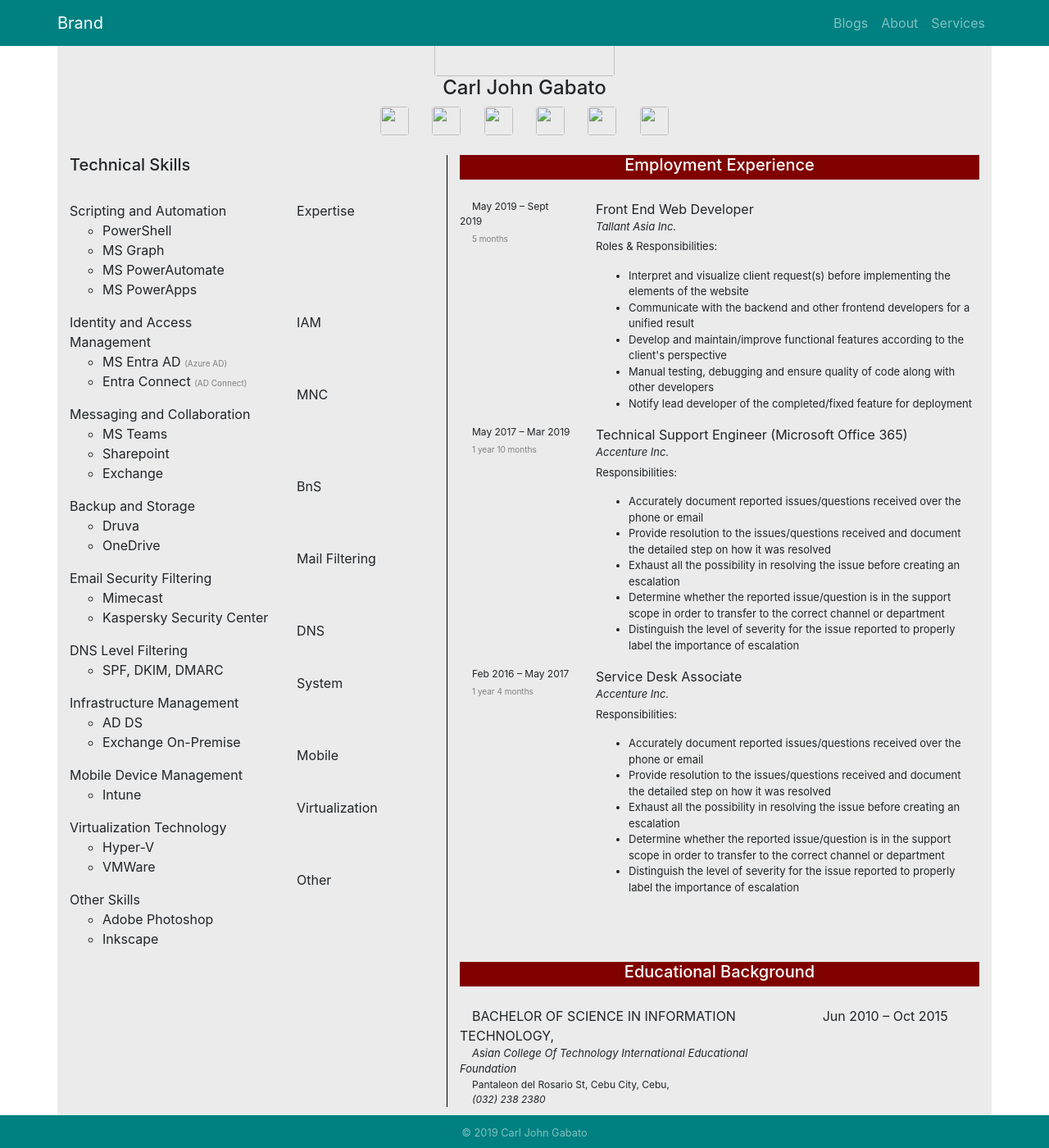
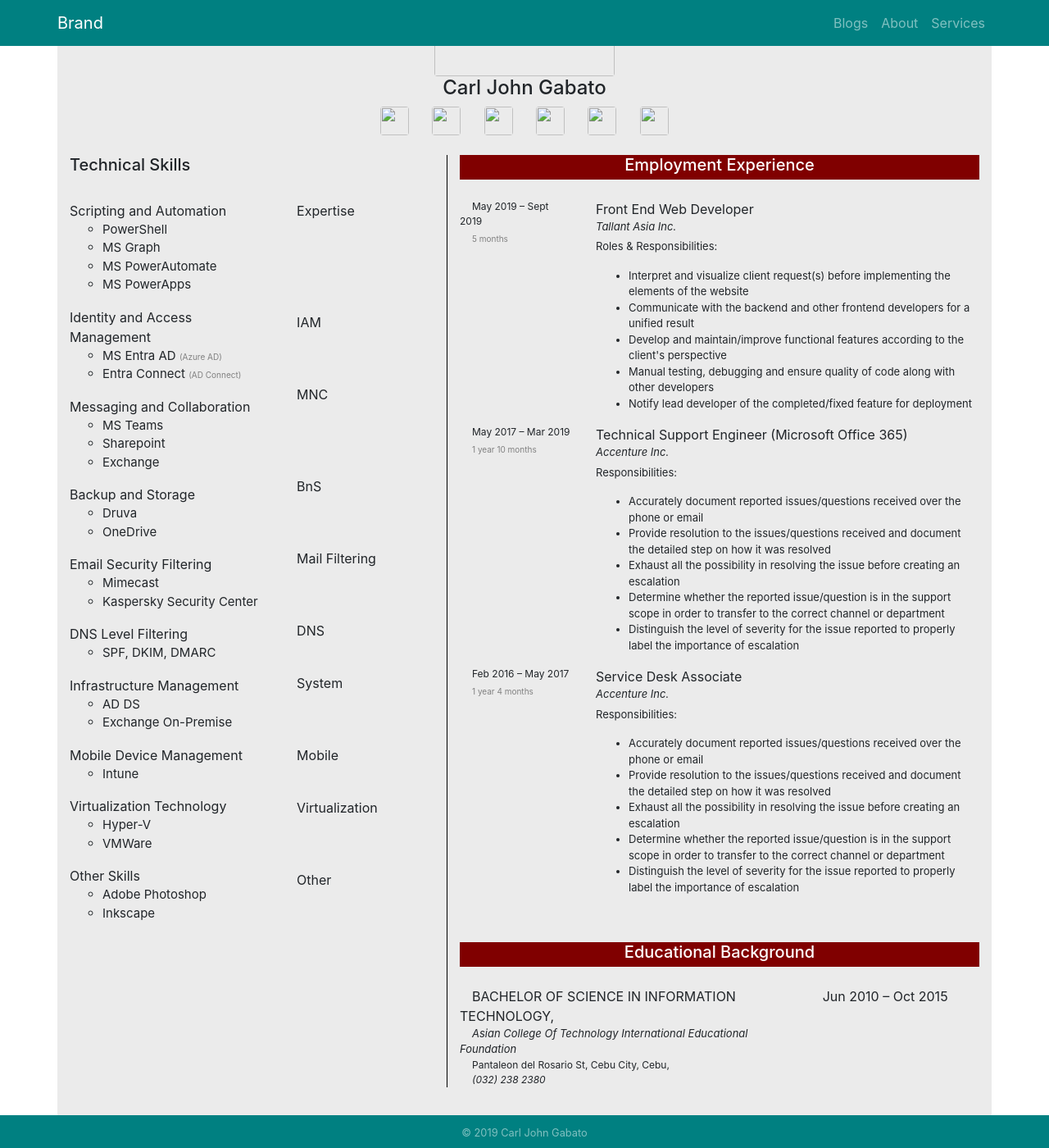
Before and after one commit to carljohngabato/aboutme, a Jekyll site: the page built from about.html, in a window 1280 px wide and 1400 px high, scrolled down 263 px. Shown: the whole window at 82% size. Built offline with Jekyll 4.4.1, drawn with Linux system fonts in a browser that asks for light colours; nearby versions of some CDN libraries.

Commit message:
modified: about

```diff
--- a/_sass/main.scss
+++ b/_sass/main.scss
@@ -53,7 +53,6 @@
 }
 .skills-body h8{
   text-indent: 10px;
-  border-style: solid 1px;
 }
 
 /*Employment section*/
@@ -120,6 +119,7 @@
 }
 ul.skills-list{
   list-style-type: circle;
+  font-size: 15px;
 }
 /*========================*/
 
--- a/about.html
+++ b/about.html
@@ -125,7 +125,7 @@
           </div>
         </div>
 
-        <div class="col-lg-4">
+        <div class="col-lg-5">
           <h8 align="Right">Expertise</h8>
           <ul class="expertise">
             <li>
```
